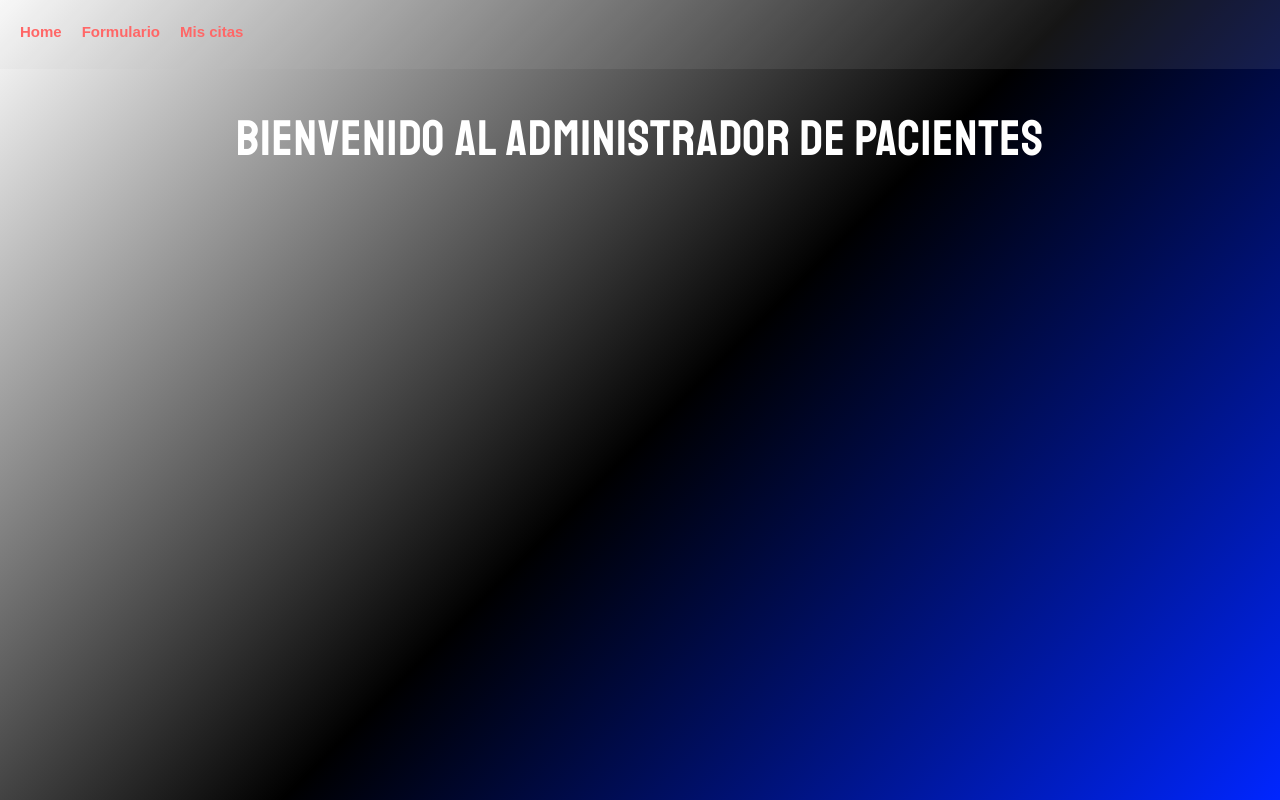
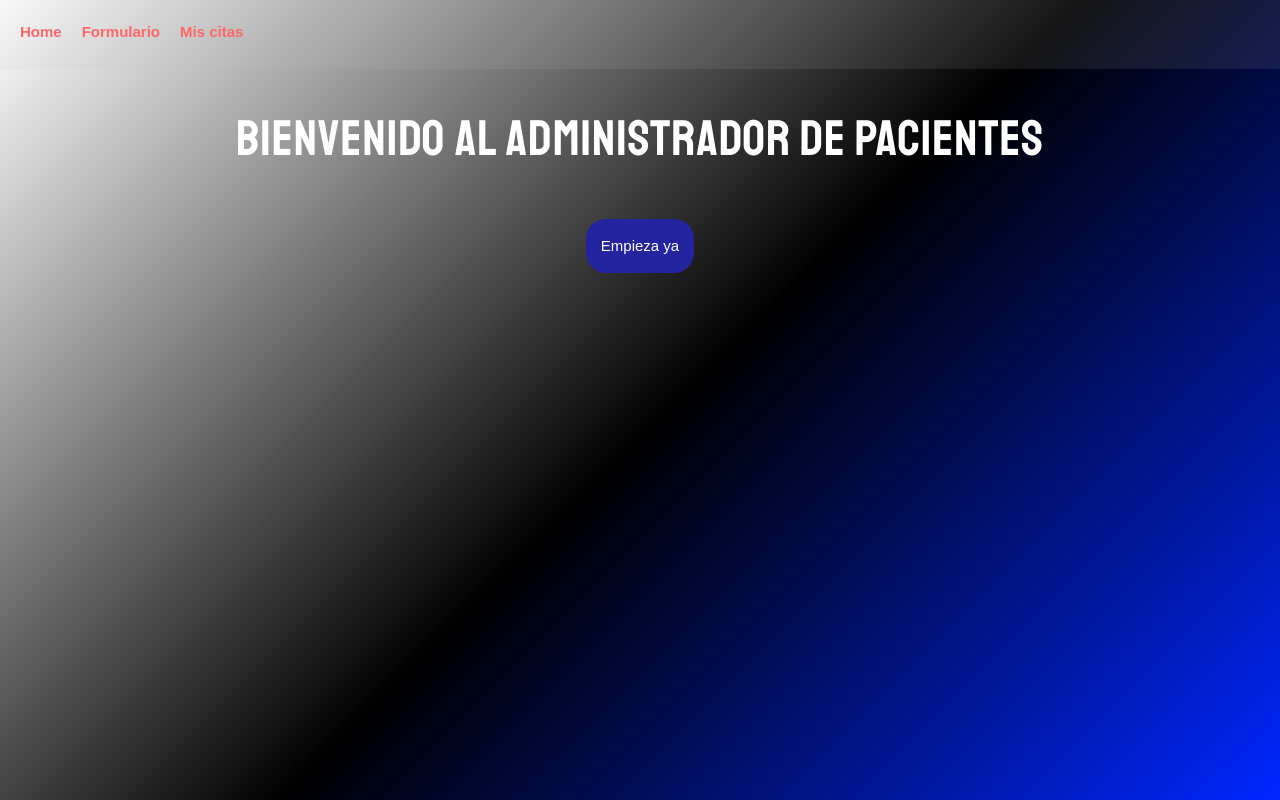
Before and after one commit to DekelUsach/Tp-citas-USACH, a React (Vite) app: page / in a window 1280 px wide. Built offline with nearby package versions, Linux system fonts and the light colour scheme.

Commit message:
finished

```diff
--- /dev/null
+++ b/src/Css/Home.css
@@ -0,0 +1,17 @@
+.empieza{
+    width: 100%;
+    display: flex;
+    justify-content: center;
+    align-items: center;
+}
+.empieza a{
+    text-decoration: none;
+    background-color: rgb(36, 36, 161);
+    color: white ;
+    border-radius: 20px;
+    padding: 15px;
+}
+.empieza a:hover{
+
+    background-color: blue;
+}
--- a/src/index.css
+++ b/src/Css/index.css
@@ -10,7 +10,11 @@ body {
   min-height: 100%;
   padding-bottom: 5rem;
 }
-
+.justify{
+  display: flex;
+  justify-content: center;
+  align-items: center;
+}
 h1,
 h2 {
   color: white;
--- a/src/NavBar.jsx
+++ b/src/NavBar.jsx
@@ -1,6 +1,6 @@
 import React from "react";
 import { BrowserRouter, Routes, Route, NavLink } from "react-router-dom";
-import "./NavBar.css";
+import "./Css/NavBar.css" ;
 
 export default function NavBar() {
   return (
--- a/src/Pages/CitasContainer.jsx
+++ b/src/Pages/CitasContainer.jsx
@@ -5,7 +5,7 @@ export default function CitasContainer({ citas, onEliminarCita }) {
   return (
     <>
       <h1 className="titulo">ADMINISTRADOR DE PACIENTES</h1>
-
+      <div className="justify">
         <div className="one-half column">
           <h2>Administra tus citas</h2>
           {citas.length === 0 ? (
@@ -24,6 +24,7 @@ export default function CitasContainer({ citas, onEliminarCita }) {
             ))
           )}
         </div>
+        </div>
     </>
   );
 }
--- a/src/Pages/Formulario.jsx
+++ b/src/Pages/Formulario.jsx
@@ -41,13 +41,12 @@ export default function Formulario({ onNuevaCita }) {
     setError(false);
     onNuevaCita(cita);
     setCita(cosasVacias);
-
   };
 
   return (
     <>
       <h1 className="titulo">ADMINISTRADOR DE PACIENTES</h1>
-
+      <div className="justify">
         <div className="one-half column">
           <h2>Crear mi Cita</h2>
           {error && (
@@ -102,9 +101,8 @@ export default function Formulario({ onNuevaCita }) {
             <button type="submit" className="u-full-width button-primary">
               Agregar Cita
             </button>
-
           </form>
-
+        </div>
       </div>
     </>
   );
--- a/src/Pages/Home.jsx
+++ b/src/Pages/Home.jsx
@@ -1,9 +1,13 @@
 import React from 'react'
-
+import { NavLink } from 'react-router-dom'
+import "../Css/Home.css"
 export default function Home() {
   return (
    <>
    <h1>Bienvenido al administrador de pacientes</h1>
+   <div className='empieza'>
+    <NavLink to={"/formulario"}> Empieza ya</NavLink>
+   </div>
    </>
   )
 }
--- a/src/main.jsx
+++ b/src/main.jsx
@@ -1,6 +1,6 @@
 import { StrictMode } from "react";
 import { createRoot } from "react-dom/client";
-import "./index.css";
+import "./Css/index.css";
 import App from "./App.jsx";
 import { BrowserRouter } from "react-router-dom";
 
```
Also changed, not shown: src/App.jsx (+5 -6 lines), src/Css/NavBar.css (renamed from src/NavBar.css). Lines whose indentation alone changed are shown as unchanged.
